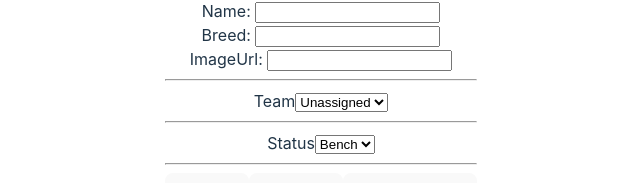
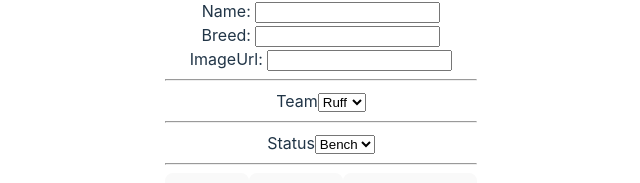
Before and after one commit to STayengco-GHP/Block29, a React (Vite) app: page /NewPlayerForm in a window 1280 px wide. Shown: the part 333-516 px from the top of the page, without its empty margins (319-959 px from the left). Built offline with nearby package versions, Linux system fonts and the light colour scheme.

Commit message:
troubleshooting team unassigned

```diff
--- a/src/components/NewPlayerForm.jsx
+++ b/src/components/NewPlayerForm.jsx
@@ -10,14 +10,14 @@ export default function NewPlayerForm() {
     const [ formBreed, setBreed] = useState('')
     const [ formImageUrl, setImageUrl] = useState('')
     const [ formStatus, setStatus] = useState('bench')
-    const [ formTeam, setTeam] = useState('Unassigned')
+    const [ formTeam, setTeam] = useState(51)
 
     const navigate=useNavigate()
 
     const teamOptions = [
         {label:'Ruff', value: "51"},
         {label:'Fluff', value: "52"},
-        {label:'Unassigned', value: "Unassigned"}
+        // {label:'Unassigned', value: null}
     ]
 
     const statusOptions = [
@@ -29,8 +29,8 @@ export default function NewPlayerForm() {
         setName('')
         setBreed('')
         setImageUrl('')
-        setStatus('')
-        setTeam('')
+        setStatus('bench')
+        setTeam(51)
     }
 
     function handleSubmit(e) {
@@ -42,6 +42,7 @@ export default function NewPlayerForm() {
             status: formStatus,
             teamId: formTeam,
           }
+          console.log(puppyObj)
         postPuppy(puppyObj)
         resetForm()
     }
@@ -63,6 +64,7 @@ export default function NewPlayerForm() {
 
         const postResponse = await response.json()
         console.log(postResponse.success)
+        console.log(postResponse.error)
         console.log(postResponse.data)
 
         } catch (err) {
@@ -80,13 +82,13 @@ export default function NewPlayerForm() {
                 <hr/>
                 <label>Team
                 <select value={formTeam} onChange={(e)=>{ setTeam(e.target.value)}}>
-                    {teamOptions.map((option)=>(<option value={option.value}>{option.label}</option>))}
+                    {teamOptions.map((team)=>(<option value={team.value}>{team.label}</option>))}
                     </select>
                 </label>
                 <hr/>
                 <label>Status
                 <select value={formStatus} onChange={(e)=>{ setStatus(e.target.value)}}>
-                    {statusOptions.map((option)=>(<option value={option.value}>{option.label}</option>))}
+                    {statusOptions.map((status)=>(<option value={status.value}>{status.label}</option>))}
                     </select>
                 </label>
                 <hr/>
```
